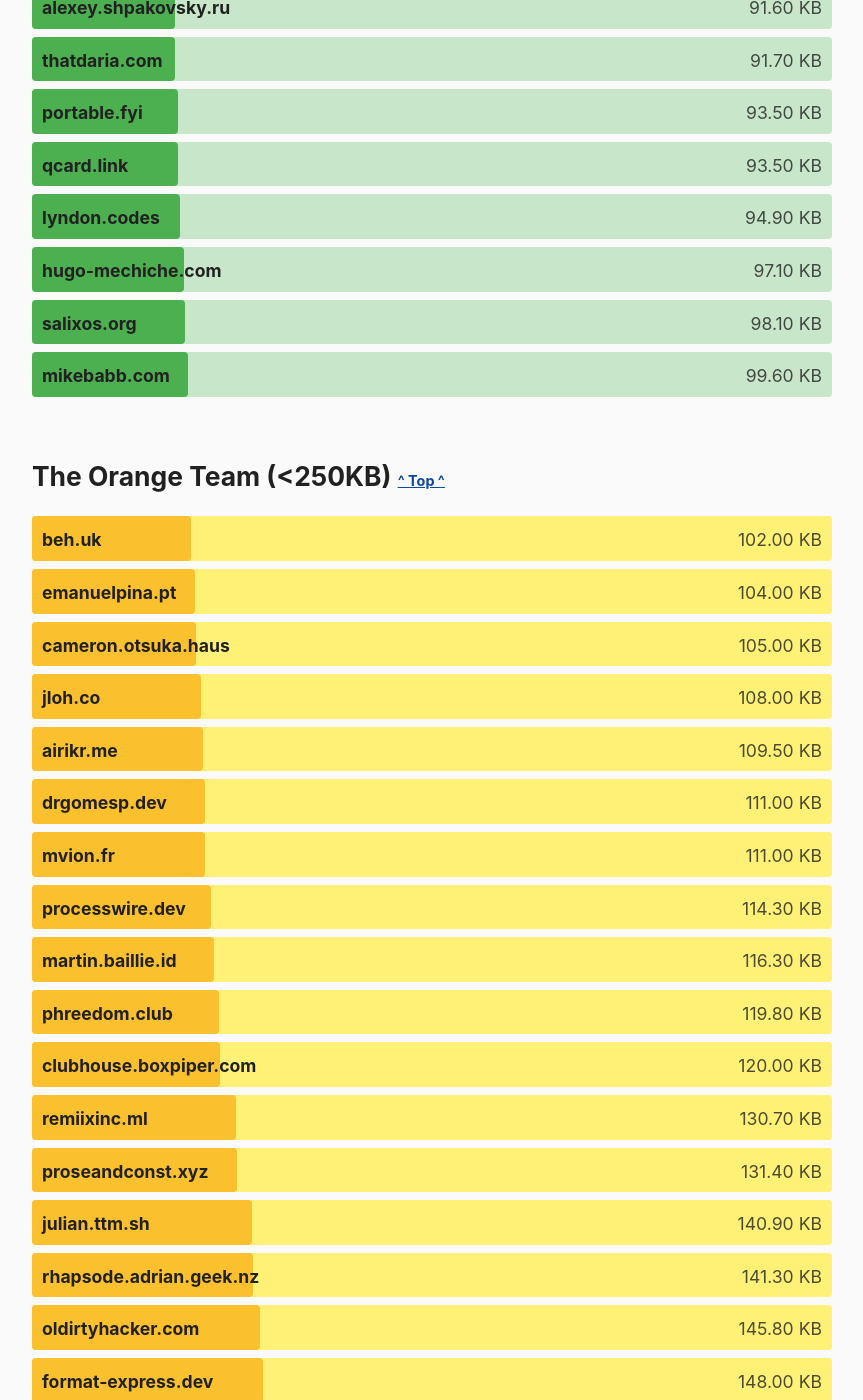
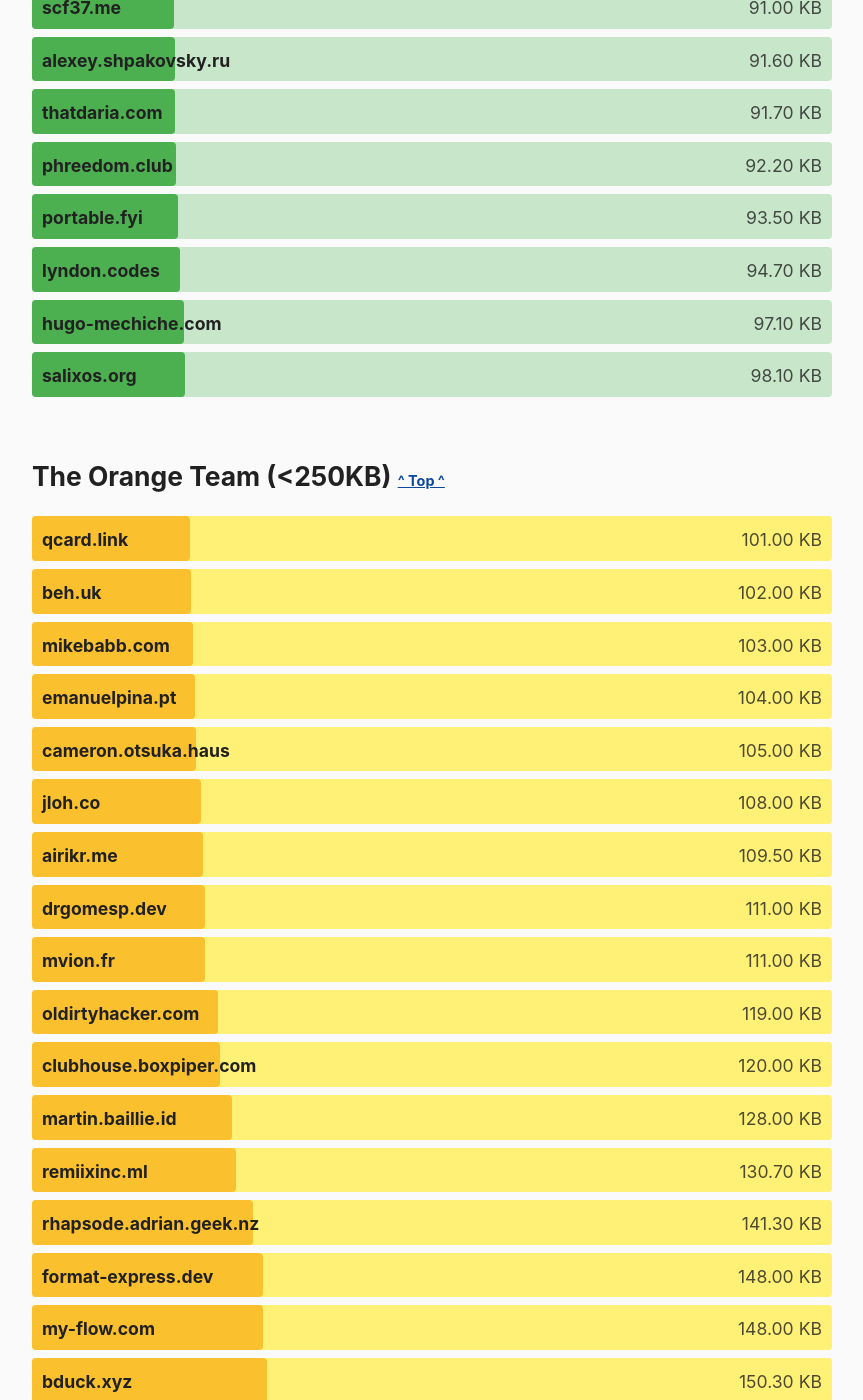
Before and after one commit to kevquirk/512kb.club, a Jekyll site: the page built from index.md, in a window 1280 px wide and 1400 px high, scrolled down 9896 px. Shown: the whole window, without its empty margins (208-1071 px from the left). Built offline with Jekyll 4.4.1, drawn with Linux system fonts in a browser that asks for light colours; some of the changed text lies outside the part shown.

Commit message:
update site sizes using script 2021-08-08 2nd batch

```diff
--- a/_data/sites.yml
+++ b/_data/sites.yml
@@ -670,8 +670,8 @@
 
 - domain: josias.dev
   url: https://josias.dev/
-  size: 44.8
-  last_checked: N/A
+  size: 39.2
+  last_checked: 2021-08-08
 
 - domain: journal.gudulin.com
   url: https://journal.gudulin.com/
@@ -691,12 +691,12 @@
 - domain: jscd.pw
   url: https://jscd.pw/
   size: 71.6
-  last_checked: N/A
+  last_checked: 2021-08-08
 
 - domain: julian.ttm.sh
   url: https://julian.ttm.sh/
-  size: 140.9
-  last_checked: N/A
+  size: 362
+  last_checked: 2021-08-08
 
 - domain: justalecu.ro
   url: https://justalecu.ro/
@@ -725,8 +725,8 @@
 
 - domain: klokmork.com
   url: https://klokmork.com/
-  size: 194.5
-  last_checked: N/A
+  size: 204
+  last_checked: 2021-08-08
 
 - domain: leagueh.xyz
   url: https://leagueh.xyz/en/
@@ -755,8 +755,8 @@
 
 - domain: littlezhang.com
   url: https://littlezhang.com/
-  size: 67.4
-  last_checked: N/A
+  size: 31.6
+  last_checked: 2021-08-08
 
 - domain: lopeztel.xyz
   url: https://lopeztel.xyz/
@@ -775,8 +775,8 @@
 
 - domain: lyndon.codes
   url: https://lyndon.codes/
-  size: 94.9
-  last_checked: N/A
+  size: 94.7
+  last_checked: 2021-08-08
 
 - domain: m-chrzan.xyz
   url: https://m-chrzan.xyz/
@@ -795,13 +795,13 @@
 
 - domain: markosaric.com
   url: https://markosaric.com/
-  size: 178.6
-  last_checked: N/A
+  size: 497
+  last_checked: 2021-08-08
 
 - domain: martin.baillie.id
   url: https://martin.baillie.id/
-  size: 116.3
-  last_checked: N/A
+  size: 128
+  last_checked: 2021-08-08
 
 - domain: mataroa.blog
   url: https://mataroa.blog/
@@ -825,8 +825,8 @@
 
 - domain: mees.io
   url: https://mees.io/
-  size: 153.6
-  last_checked: N/A
+  size: 160
+  last_checked: 2021-08-08
 
 - domain: metaletter.net
   url: https://metaletter.net/
@@ -835,8 +835,8 @@
 
 - domain: michel-slm.name
   url: https://michel-slm.name/
-  size: 241.8
-  last_checked: N/A
+  size: 248
+  last_checked: 2021-08-08
 
 - domain: midnight.pub
   url: https://midnight.pub/
@@ -845,8 +845,8 @@
 
 - domain: mikebabb.com
   url: https://mikebabb.com/
-  size: 99.6
-  last_checked: N/A
+  size: 103
+  last_checked: 2021-08-08
 
 - domain: mikestone.me
   url: https://mikestone.me/
@@ -855,8 +855,8 @@
 
 - domain: miltsghostrehab.xyz
   url: https://miltsghostrehab.xyz/
-  size: 57.1
-  last_checked: N/A
+  size: 56.5
+  last_checked: 2021-08-08
 
 - domain: minwiz.com
   url: https://minwiz.com/
@@ -875,8 +875,8 @@
 
 - domain: momi.ca
   url: https://momi.ca/
-  size: 248.8
-  last_checked: N/A
+  size: 249
+  last_checked: 2021-08-08
 
 - domain: mutahar.me
   url: https://www.mutahar.me/
@@ -886,17 +886,17 @@
 - domain: mvion.fr
   url: https://mvion.fr/
   size: 111
-  last_checked: N/A
+  last_checked: 2021-08-08
 
 - domain: my-flow.com
   url: https://www.my-flow.com/
-  size: 237.9
-  last_checked: N/A
+  size: 148
+  last_checked: 2021-08-08
 
 - domain: mylight.website
   url: https://mylight.website/
-  size: 84.7
-  last_checked: N/A
+  size: 85
+  last_checked: 2021-08-08
 
 - domain: mzumquadrat.de
   url: https://mzumquadrat.de/
@@ -965,8 +965,8 @@
 
 - domain: oldirtyhacker.com
   url: https://oldirtyhacker.com/
-  size: 145.8
-  last_checked: N/A
+  size: 119
+  last_checked: 2021-08-08
 
 - domain: oscarforner.com
   url: https://oscarforner.com/
@@ -1000,8 +1000,8 @@
 
 - domain: pawelgrzybek.com
   url: https://pawelgrzybek.com/
-  size: 38
-  last_checked: N/A
+  size: 41.1
+  last_checked: 2021-08-08
 
 - domain: pbanks.net
   url: https://pbanks.net/
@@ -1010,18 +1010,13 @@
 
 - domain: phreedom.club
   url: https://phreedom.club/
-  size: 119.8
-  last_checked: N/A
-
-- domain: pixelcraft.web.app
-  url: https://pixelcraft.web.app/
-  size: 247.1
-  last_checked: N/A
+  size: 92.2
+  last_checked: 2021-08-08
 
 - domain: plausible.io
   url: https://plausible.io/
-  size: 207.6
-  last_checked: N/A
+  size: 217
+  last_checked: 2021-08-08
 
 - domain: playerone.kevincox.ca
   url: https://playerone.kevincox.ca/
@@ -1035,13 +1030,13 @@
 
 - domain: pothix.com
   url: https://pothix.com/
-  size: 178.9
-  last_checked: N/A
+  size: 182
+  last_checked: 2021-08-08
 
 - domain: processwire.dev
   url: https://processwire.dev/
-  size: 114.3
-  last_checked: N/A
+  size: 58.5
+  last_checked: 2021-08-08
 
 - domain: projects.deltabeard.com
   url: https://projects.deltabeard.com/
@@ -1050,8 +1045,8 @@
 
 - domain: proseandconst.xyz
   url: https://proseandconst.xyz/
-  size: 131.4
-  last_checked: N/A
+  size: 300
+  last_checked: 2021-08-08
 
 - domain: pukima.site
   url: https://pukima.site/
@@ -1065,8 +1060,8 @@
 
 - domain: qcard.link
   url: https://qcard.link/
-  size: 93.5
-  last_checked: N/A
+  size: 101
+  last_checked: 2021-08-08
 
 - domain: qtrnn.io
   url: https://qtrnn.io/
@@ -1085,8 +1080,8 @@
 
 - domain: rav3ndust.xyz
   url: https://rav3ndust.xyz/
-  size: 65.1
-  last_checked: N/A
+  size: 72
+  last_checked: 2021-08-08
 
 - domain: remiixinc.ml
   url: https://remiixinc.ml/
```
